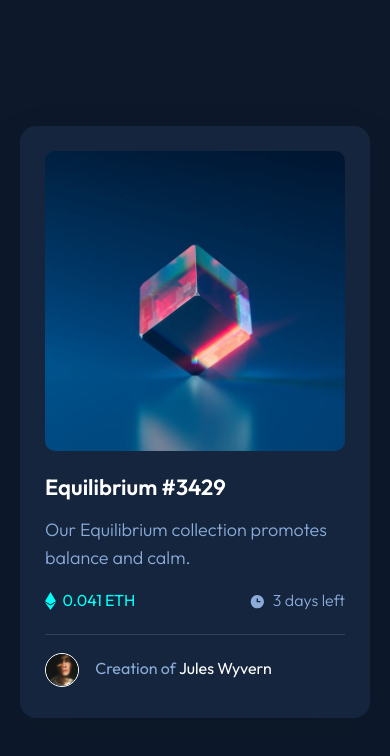
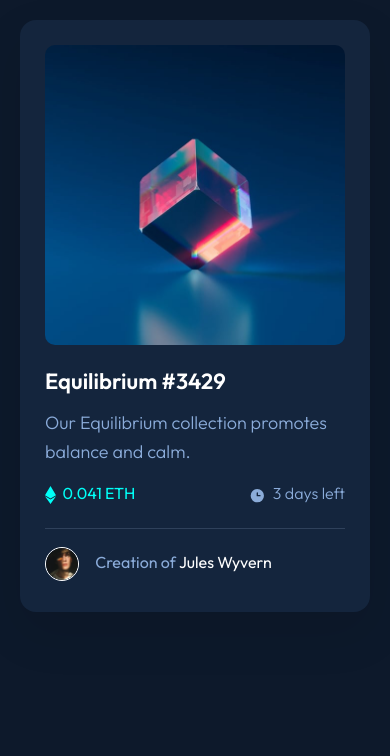
Before and after one commit to kennbach/nft-preview-card-component, a plain HTML site: page index.html in a window 390 px wide. Drawn offline with Linux system fonts and the light colour scheme.

Commit message:
improved mobile responsiveness

```diff
--- a/css/styles.css
+++ b/css/styles.css
@@ -222,3 +222,13 @@ a {
   color: var(--color-primary-cyan);
   cursor: pointer;
 }
+
+@media screen and (max-width: 768px) {
+  main {
+    align-items: start;
+    margin-top: 5vw;
+  }
+  .card {
+    margin: 0 5vw;
+  }
+}
```
